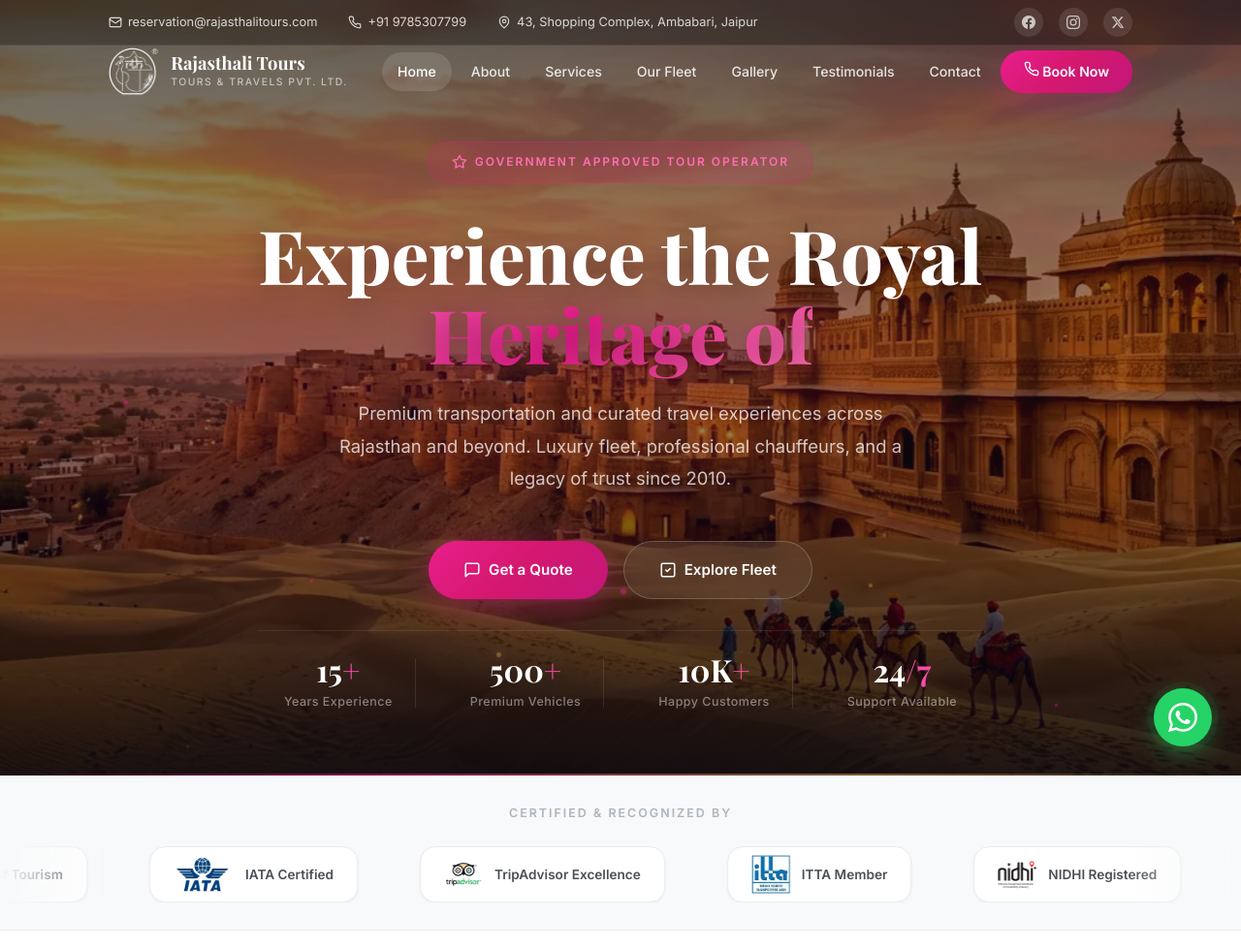
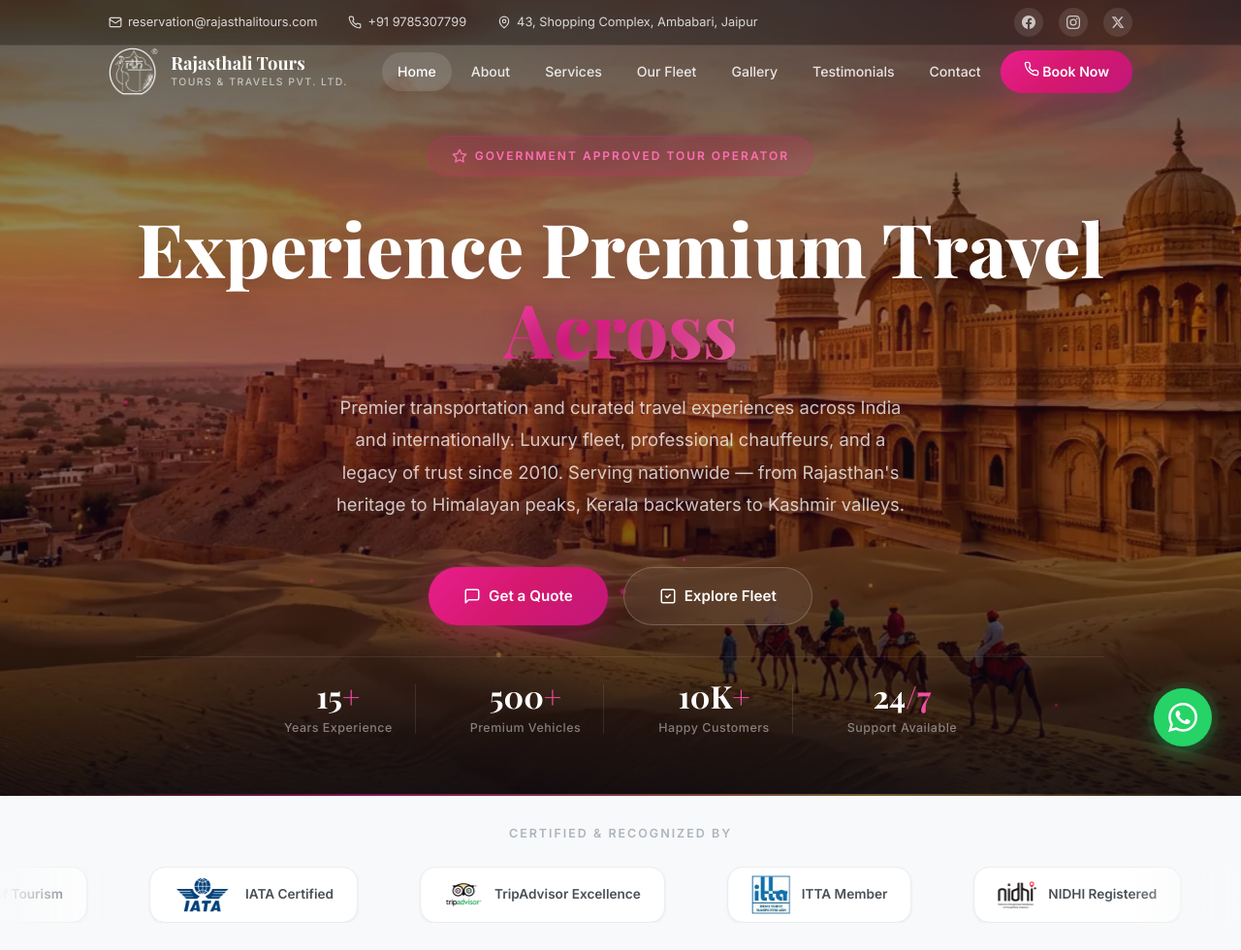
Before and after one commit to KartikSharma4448/Rajasthali-website, a Node server app: page / in a window 1280 px wide. Shown: the top 980 px of the page at 97% size. Run offline with Node 20, Linux system fonts and the light colour scheme; some web fonts are replaced.

Commit message:
feat: Enhanced SEO for pan-India and international reach - Updated business schema to include all major Indian states served - Expanded homepage keywords: 130+ targeted keywords covering pan-India services, international tourism, corporate travel nationwide, MICE events, pilgrimage tours, destination weddings across India - Added destination-specific keywords: Kerala, Goa, Himalayas, Kashmir, Northeast, Golden Triangle, Char Dham Yatra - Updated content to reflect established 15+ years company serving Fortune 500 corporates, international tourists, NRI families globally - Improved FAQs to cover international clients and pan-India coverage - Enhanced service descriptions with nationwide and international context - Added multi-currency support (INR, USD, EUR, GBP) in schema - Updated hero section and about section to emphasize India-wide services

```diff
--- a/server.js
+++ b/server.js
@@ -406,32 +406,100 @@
 function homeSeo() {
   return pageSeo({
     path: '/',
-    title: 'Rajasthali Tours & Travels Pvt. Ltd. | IATA Certified Tour Operator India — Rajasthan, Golden Triangle & Beyond',
-    description: "Rajasthali Tours & Travels Pvt. Ltd. — IATA-certified, Govt. of India approved premium transport & travel company. Serving Fortune 500 corporates, international tourists, NRI families and destination weddings since 2010. Luxury vehicles, professional chauffeurs, pan-India tours.",
+    title: 'Rajasthali Tours & Travels | Premier Pan-India Travel Company | IATA Certified Tour Operator Since 2010',
+    description: "Rajasthali Tours & Travels Pvt. Ltd. — Established 2010, IATA-certified, Govt. of India approved premier transport & travel company. Serving Fortune 500 corporates, international tourists, NRI families, and destination weddings across India and globally. 500+ luxury vehicles, professional chauffeurs, 15+ years excellence. Services: Corporate travel India-wide, luxury wedding transport, MICE events, airport transfers all major cities, coach rentals nationwide, curated tour packages — Rajasthan heritage, Golden Triangle, Char Dham Yatra, Kerala, Goa, Himalayas, Kashmir, Northeast, and international outbound tours.",
     keywords: [
-      // Brand
-      'Rajasthali Tours', 'Rajasthali Tours and Travels', 'Rajasthali Tours Jaipur',
-      // India-wide travel company
-      'travel company India', 'tour operator India', 'IATA certified travel company India',
-      'government approved tour operator India', 'luxury travel company India',
-      'best travel company India', 'private tour operator India',
-      // Rajasthan specific
-      'Rajasthan tour operator', 'Rajasthan travel company', 'Jaipur tour operator',
-      'luxury transport Jaipur', 'car rental Jaipur', 'taxi Jaipur',
-      // International / inbound
+      // Brand & Established Authority
+      'Rajasthali Tours', 'Rajasthali Tours and Travels', 'Rajasthali Tours India',
+      'Rajasthali Tours Jaipur', 'established travel company 2010',
+
+      // Pan-India Travel Company - Core
+      'premier travel company India', 'luxury travel company India', 'best tour operator India',
+      'pan India travel company', 'all India tour operator', 'nationwide travel services India',
+      'India travel company', 'tour operator India', 'transport company India',
+      'Indian travel agency', 'India tour and travels', 'travel agency all over India',
+
+      // IATA & Government Certifications (Trust Signals)
+      'IATA certified travel company India', 'IATA approved tour operator',
+      'government approved tour operator India', 'Ministry of Tourism approved India',
+      'government certified travel company', 'licensed tour operator India',
+      'authorized travel agent India', 'registered travel company India',
+
+      // Corporate Travel - Pan-India
+      'corporate travel management India', 'corporate cab services India',
+      'business travel company India', 'corporate transport India nationwide',
+      'Fortune 500 travel partner India', 'employee transport India',
+      'corporate car rental India', 'executive transport services India',
+
+      // International & Inbound Tourism
       'inbound tour operator India', 'India tour company for foreigners',
-      'India travel company international clients', 'Rajasthan tour international',
-      'India luxury travel', 'heritage India tours',
-      // Services
-      'wedding transport India', 'corporate cab India', 'MICE transport India',
-      'airport transfer India', 'coach rental India', 'bus rental Rajasthan',
-      // Certifications (trust signals)
-      'IATA certified Jaipur', 'Ministry of Tourism approved operator',
-      'government approved travel company Rajasthan'
+      'international tour operator India', 'India tours for international tourists',
+      'India luxury travel international clients', 'NRI travel services India',
+      'foreign tourist travel India', 'India travel packages international',
+      'inbound tourism India', 'India DMC destination management',
+
+      // Wedding Transport - All India
+      'wedding transport India', 'destination wedding transport India',
+      'wedding car rental India', 'baraat transport India', 'shaadi car hire India',
+      'luxury wedding vehicles India', 'wedding coach India', 'wedding car decoration India',
+
+      // MICE & Events - Nationwide
+      'MICE transport India', 'conference transport India', 'event transportation India',
+      'corporate event transport', 'meeting transport services India',
+      'exhibition transport India', 'incentive travel India',
+
+      // Rajasthan Tours (Heritage Specialty)
+      'Rajasthan tour operator', 'Rajasthan tour packages', 'Rajasthan heritage tours',
+      'Jaipur tour operator', 'Rajasthan luxury tours', 'Rajasthan travel company',
+      'Jaipur Udaipur Jodhpur tour', 'Thar Desert tours', 'palace tours Rajasthan',
+
+      // Golden Triangle & North India
+      'Golden Triangle tour India', 'Delhi Agra Jaipur tour', 'Golden Triangle package',
+      'North India tours', 'Delhi tour operator', 'Agra Taj Mahal tour',
+
+      // Religious & Pilgrimage Tours - All India
+      'Char Dham Yatra tour', 'pilgrimage tours India', 'religious travel India',
+      'Varanasi tour package', 'Haridwar Rishikesh tour', 'Amritsar Golden Temple tour',
+      'Tirupati tour package', 'Hindu pilgrimage tours', 'spiritual tours India',
+
+      // Popular Destinations - Pan-India Coverage
+      'Kerala tour packages', 'Goa tour operator', 'Kashmir tour packages',
+      'Himachal tour operator', 'Ladakh tours', 'Northeast India tours',
+      'Andaman tours', 'Uttarakhand tours', 'hill station tours India',
+      'beach tours India', 'backwater tours Kerala', 'houseboat Kerala',
+
+      // Vehicle Rental - All India
+      'luxury car rental India', 'coach rental India', 'bus rental India',
+      'tempo traveller India', 'SUV rental India', 'Mercedes rental India',
+      'car hire India with driver', 'chauffeur driven cars India',
+
+      // Airport Transfers - Major Cities
+      'airport transfer India', 'Delhi airport taxi', 'Mumbai airport cab',
+      'Bangalore airport transfer', 'Chennai airport taxi', 'Jaipur airport pickup',
+      'Hyderabad airport cab', 'Kolkata airport transfer',
+
+      // City-wise Services
+      'taxi service Jaipur', 'car rental Delhi', 'tour operator Mumbai',
+      'cab service Bangalore', 'travel company Udaipur', 'car hire Agra',
+
+      // International Outbound
+      'international tour packages India', 'outbound tour operator India',
+      'foreign tour packages', 'overseas travel company India',
+      'Europe tour from India', 'Dubai tour packages', 'Thailand tours India',
+
+      // Service Quality & Features
+      '24/7 travel services India', 'luxury fleet India', 'professional chauffeurs India',
+      'reliable tour operator', 'experienced travel company', 'trusted travel partner India',
+      'customized tour packages India', 'group tours India', 'family tours India',
+
+      // Long-tail Local Keywords
+      'best travel agency in India', 'top tour operators India',
+      'luxury travel services India', 'premium transport company India',
+      'heritage tours India', 'cultural tours India', 'adventure tours India'
     ],
-    ogTitle: 'Rajasthali Tours & Travels | IATA Certified India Tour Operator Since 2010',
-    ogDescription: "India's trusted IATA-certified travel company. Corporate travel, wedding transport, MICE events, Golden Triangle, Char Dham Yatra, Rajasthan circuits. 500+ luxury vehicles. International clients welcome.",
-    imageAlt: 'Rajasthali Tours — luxury travel fleet at Rajasthan heritage site',
+    ogTitle: 'Rajasthali Tours & Travels | Premier India Travel Company | IATA Certified Since 2010',
+    ogDescription: "India's trusted IATA-certified travel company with 15+ years excellence. Pan-India services: Corporate travel nationwide, destination weddings, MICE events, airport transfers all major cities, curated tours — Rajasthan heritage, Golden Triangle, Char Dham, Kerala, Goa, Himalayas, Kashmir. 500+ luxury vehicles. International clients welcome.",
+    imageAlt: 'Rajasthali Tours — Premier India luxury travel fleet serving corporate, wedding and tour clients nationwide',
     preloadImage: '/rajasthalitours_images/hero_rajasthan.png',
     schemas: [
       {
@@ -450,15 +518,17 @@
         }
       },
       businessSchema(),
-      offerCatalogSchema('Travel Services', services.map(service => ({
+      offerCatalogSchema('Pan-India Travel Services', services.map(service => ({
         name: service.name,
         description: service.metaDescription,
         path: `/services/${service.slug}`
       }))),
       faqSchema([
-        { q: 'Is Rajasthali Tours government approved?', a: 'Yes. Rajasthali Tours & Travels Pvt. Ltd. is approved by the Ministry of Tourism, Government of India, and is IATA-certified, operating since 2010.' },
-        { q: 'What services does Rajasthali Tours offer?', a: 'We offer corporate travel, wedding transport, airport transfers, coach rentals, MICE event transport, and curated Rajasthan tour packages including the Golden Triangle and Char Dham Yatra.' },
-        { q: 'How do I book a cab or tour package with Rajasthali Tours?', a: 'Call or WhatsApp +91 97853 07799, or email reservation@rajasthalitours.com. We confirm bookings within 2 hours with a fixed quote.' }
+        { q: 'Is Rajasthali Tours a government approved and certified company?', a: 'Yes. Rajasthali Tours & Travels Pvt. Ltd. is approved by the Ministry of Tourism, Government of India, and is IATA-certified, operating since 2010 with 15+ years of excellence in the travel industry.' },
+        { q: 'What areas does Rajasthali Tours serve?', a: 'We provide pan-India travel services covering all major cities and tourist destinations across India including Rajasthan, Delhi, Agra, Uttarakhand, Himachal Pradesh, Kerala, Goa, Kashmir, Northeast, and more. We also serve international clients and NRI families globally.' },
+        { q: 'What services does Rajasthali Tours offer?', a: 'We offer comprehensive travel solutions: Corporate travel management India-wide, luxury wedding transport, airport transfers in all major cities, coach and bus rentals nationwide, MICE event transport, and curated tour packages including Rajasthan heritage circuits, Golden Triangle, Char Dham Yatra, Kerala backwaters, Himalayan tours, and international outbound packages.' },
+        { q: 'Does Rajasthali Tours serve international clients?', a: 'Yes, we specialize in inbound tourism and serve international tourists, NRI families, and corporate clients globally. We accept international payments (USD, EUR, GBP) and provide multilingual support for foreign visitors exploring India.' },
+        { q: 'How do I book travel services with Rajasthali Tours?', a: 'Call or WhatsApp +91 97853 07799, or email reservation@rajasthalitours.com. We confirm bookings within 2 hours with detailed itineraries and transparent pricing. 24/7 support available for all bookings across India.' }
       ])
     ]
   });
--- a/views/index.ejs
+++ b/views/index.ejs
@@ -98,14 +98,14 @@
       </div>
 
       <h1 class="hero-title">
-        Experience the Royal<br>
-        <span class="highlight">Heritage of </span>
-        <span class="gold-text typed-text">Rajasthan</span>
+        Experience Premium Travel<br>
+        <span class="highlight">Across </span>
+        <span class="gold-text typed-text">India & Beyond</span>
       </h1>
 
       <p class="hero-description">
-        Premium transportation and curated travel experiences across Rajasthan and beyond.
-        Luxury fleet, professional chauffeurs, and a legacy of trust since 2010.
+        Premier transportation and curated travel experiences across India and internationally.
+        Luxury fleet, professional chauffeurs, and a legacy of trust since 2010. Serving nationwide — from Rajasthan's heritage to Himalayan peaks, Kerala backwaters to Kashmir valleys.
       </p>
 
       <div class="hero-actions">
@@ -198,10 +198,10 @@
       <div class="text-center" style="margin-bottom: var(--space-xl);">
         <div class="section-label reveal" style="justify-content: center;">About Us</div>
         <h2 class="section-title reveal reveal-delay-1">
-          Rajasthan's Most Trusted <span style="color: var(--brand-pink);">Travel Partner</span>
+          India's Premier <span style="color: var(--brand-pink);">Travel Partner</span>
         </h2>
         <p class="section-subtitle reveal reveal-delay-2" style="margin: 0 auto;">
-          Government-approved, IATA-certified premier transportation company headquartered in Jaipur — delivering luxury travel experiences since 2010.
+          Government-approved, IATA-certified premier transportation company — delivering luxury travel experiences across India and internationally since 2010.
         </p>
       </div>
 
@@ -220,7 +220,7 @@
         <!-- Right: Content Area -->
         <div class="about-bento-content">
           <p class="about-text">
-            <strong>Rajasthali Tours & Travels Pvt. Ltd.</strong> has established itself as the go-to partner for luxury corporate travel, wedding transportation, MICE events, and bespoke tour packages. Our fleet of <strong>500+ premium vehicles</strong> combined with professionally trained chauffeurs ensures every journey is safe, comfortable, and memorable.
+            <strong>Rajasthali Tours & Travels Pvt. Ltd.</strong> has established itself as India's premier partner for luxury corporate travel, destination weddings, MICE events, and bespoke tour packages nationwide. With <strong>15+ years of excellence</strong> since 2010, our fleet of <strong>500+ premium vehicles</strong> combined with professionally trained chauffeurs ensures every journey is safe, comfortable, and memorable — whether you're exploring Rajasthan's royal heritage, embarking on a Himalayan pilgrimage, experiencing Kerala's backwaters, or traveling internationally. We proudly serve Fortune 500 corporates, international tourists, NRI families, and clients across India and globally.
           </p>
 
           <!-- Feature Cards Grid -->
@@ -307,8 +307,8 @@
     <div class="container">
       <div class="text-center">
         <div class="section-label reveal" style="justify-content: center;">Our Services</div>
-        <h2 class="section-title light reveal reveal-delay-1">Comprehensive Travel Solutions</h2>
-        <p class="section-subtitle light reveal reveal-delay-2" style="margin: 0 auto;">From luxury corporate transfers to grand wedding convoys, we deliver excellence at every mile.</p>
+        <h2 class="section-title light reveal reveal-delay-1">Comprehensive Travel Solutions Nationwide</h2>
+        <p class="section-subtitle light reveal reveal-delay-2" style="margin: 0 auto;">From luxury corporate transfers across India to grand destination weddings, pilgrimage tours, and international packages — we deliver excellence at every mile.</p>
       </div>
 
       <div class="services-grid">
@@ -319,7 +319,7 @@
           </div>
           <div class="service-content">
             <h3>Corporate Travel</h3>
-            <p>Premium executive transportation for business meetings, conferences, and corporate events with punctuality guaranteed.</p>
+            <p>Premium executive transportation for business meetings, conferences, and corporate events nationwide with punctuality guaranteed. Serving Fortune 500 companies across all major Indian cities.</p>
           </div>
 
         </div>
@@ -330,7 +330,7 @@
             <svg xmlns="http://www.w3.org/2000/svg" viewBox="0 0 24 24" fill="none" stroke="currentColor" stroke-width="2" stroke-linecap="round" stroke-linejoin="round"><path d="M20.42 4.58a5.4 5.4 0 0 0-7.65 0l-.77.78-.77-.78a5.4 5.4 0 0 0-7.65 0C1.46 6.7 1.33 10.28 4 13l8 8 8-8c2.67-2.72 2.54-6.3.42-8.42z"/></svg>
           </div>
           <h3>Wedding Transport</h3>
-          <p>Make your special day truly magnificent with our decorated luxury fleet for baarat, guest transfers, and ceremonies.</p>
+          <p>Make your special day truly magnificent with our decorated luxury fleet for baarat, guest transfers, and ceremonies. Destination weddings across India — from royal Rajasthan palaces to beach resorts in Goa and heritage venues nationwide.</p>
 
         </div>
 
@@ -340,7 +340,7 @@
             <svg xmlns="http://www.w3.org/2000/svg" viewBox="0 0 24 24" fill="none" stroke="currentColor" stroke-width="2" stroke-linecap="round" stroke-linejoin="round"><path d="M16 21v-2a4 4 0 0 0-4-4H6a4 4 0 0 0-4 4v2"/><circle cx="9" cy="7" r="4"/><path d="M22 21v-2a4 4 0 0 0-3-3.87"/><path d="M16 3.13a4 4 0 0 1 0 7.75"/></svg>
           </div>
           <h3>MICE Events</h3>
-          <p>End-to-end transportation management for Meetings, Incentives, Conferences & Exhibitions across Rajasthan.</p>
+          <p>End-to-end transportation management for Meetings, Incentives, Conferences & Exhibitions across India. Seamless coordination for multi-city events with dedicated fleet and support teams.</p>
 
         </div>
 
@@ -351,7 +351,7 @@
           </div>
           <div class="service-content">
             <h3>Tour Packages</h3>
-            <p>Curated Rajasthan tour itineraries covering Jaipur, Udaipur, Jodhpur, Jaisalmer, and the mesmerizing Thar Desert.</p>
+            <p>Curated tour itineraries covering Rajasthan heritage circuits (Jaipur, Udaipur, Jodhpur, Jaisalmer), Golden Triangle (Delhi-Agra-Jaipur), Char Dham Yatra, Kerala backwaters, Goa beaches, Himalayan tours (Shimla, Manali, Ladakh), Kashmir valleys, Northeast exploration, and international outbound packages. Tailored experiences for every traveler.</p>
           </div>
 
         </div>
@@ -362,7 +362,7 @@
             <svg xmlns="http://www.w3.org/2000/svg" viewBox="0 0 24 24" fill="none" stroke="currentColor" stroke-width="2" stroke-linecap="round" stroke-linejoin="round"><path d="M17.8 19.2 16 11l3.5-3.5C21 6 21.5 4 21 3c-1-.5-3 0-4.5 1.5L13 8 4.8 6.2c-.5-.1-.9.1-1.1.5l-.3.5c-.2.5-.1 1 .3 1.3L9 12l-2 3H4l-1 1 3 2 2 3 1-1v-3l3-2 3.5 5.3c.3.4.8.5 1.3.3l.5-.2c.4-.3.6-.7.5-1.2z"/></svg>
           </div>
           <h3>Airport Transfers</h3>
-          <p>Seamless airport pickup and drop services with flight tracking, meet & greet, and luxury vehicle options.</p>
+          <p>Seamless airport pickup and drop services across all major Indian cities — Delhi, Mumbai, Bangalore, Chennai, Kolkata, Hyderabad, Jaipur and more. Flight tracking, meet & greet, and luxury vehicle options available 24/7.</p>
 
         </div>
 
@@ -373,7 +373,7 @@
           </div>
           <div class="service-content">
             <h3>Coach Rentals</h3>
-            <p>Luxury AC coaches and mini buses for group tours, pilgrimages, school trips, and large-scale event transportation.</p>
+            <p>Luxury AC coaches and mini buses for group tours, pilgrimages (Char Dham, Varanasi, Tirupati), school trips, corporate outings, and large-scale event transportation across India. Modern fleet with trained drivers ensuring comfort and safety.</p>
           </div>
 
         </div>
```
Also changed, not shown: lib/seo.js.
